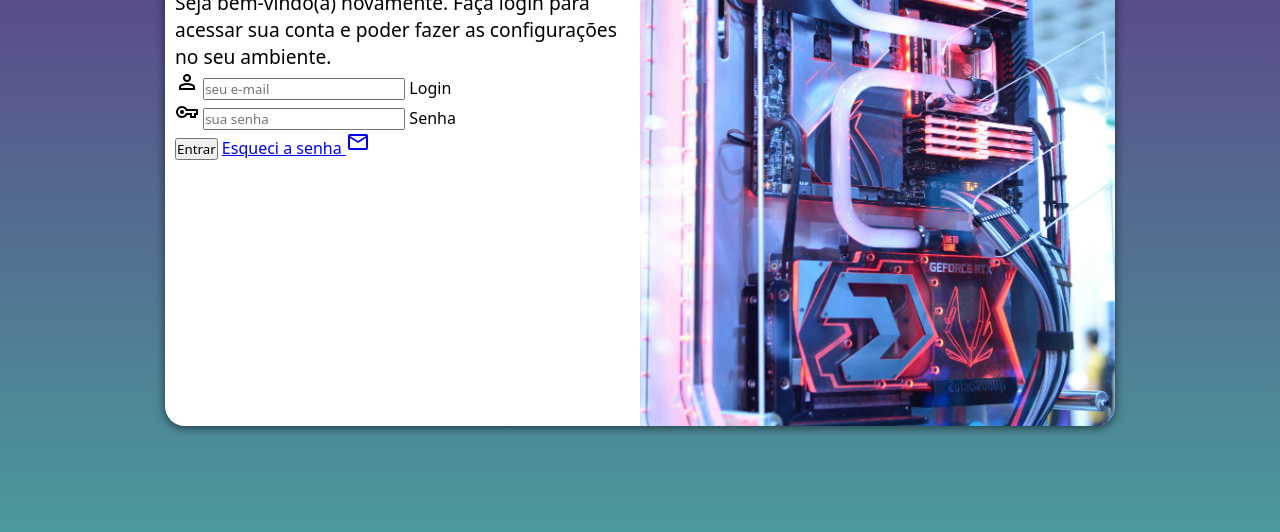
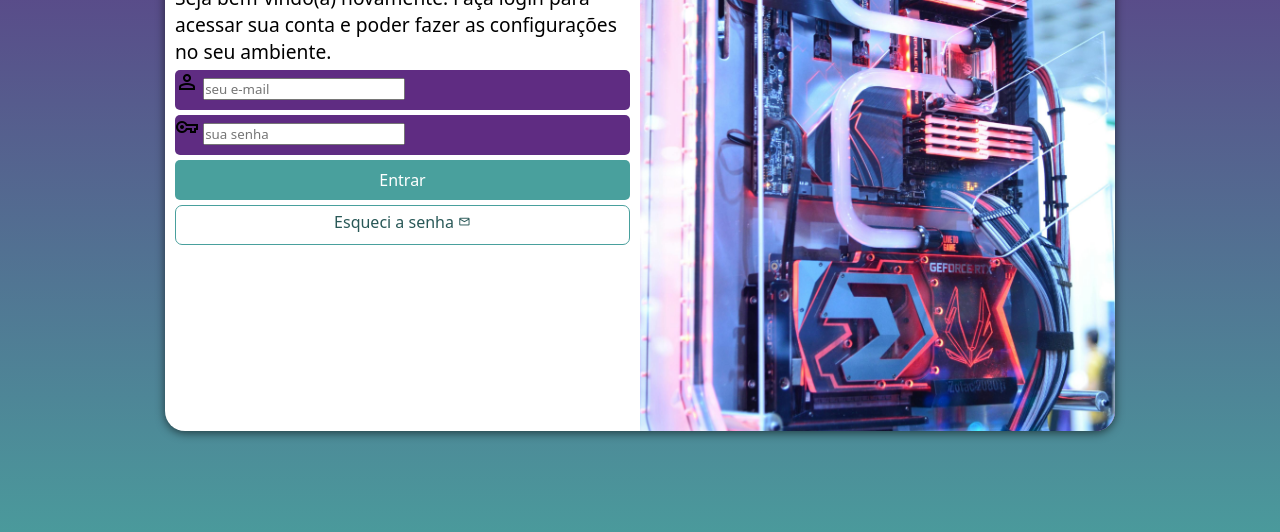
Before and after one commit to ErickJunior017/projeto-login, a plain HTML site: page index.html in a window 1280 px wide. Shown: the part 224-756 px from the top of the page. Drawn offline with nearby package versions, Linux system fonts and the light colour scheme.

Commit message:
formatação do form

```diff
--- a/estilos/style.css
+++ b/estilos/style.css
@@ -35,7 +35,7 @@ section#login{
 
     background-color: white;
     width: 250px;
-    height: 500px;
+    height: 510px;
     border-radius: 20px;
     box-shadow: 0px 2px 10px rgba(0, 0, 0, 0.575);
 
@@ -64,3 +64,55 @@ div#formulario h1{
 div#formulario p{
     font-size: 0.8em;
 }
+
+form > div.campo{
+    background-color: #5f2c82;
+    width: 100%;
+    height: 40px;
+    display: block;
+    border-radius: 5px;
+    margin: 5px 0px;
+}
+
+form label{
+    display: none;
+}
+
+form > input[type=submit]{
+    display: block;
+    font-size: 1em;
+    width: 100%;
+    height: 40px;
+    background-color: #49a09d;
+    color: white;
+    border: none;
+    border-radius: 5px;
+}
+
+form > input[type=submit]:hover{
+    background-color: #295857;
+    cursor: pointer;
+}
+
+form > a.botao{
+    display: block;
+    text-align: center;
+    font-size: 1em;
+    width: 100%;
+    height: 40px;
+    background-color: white;
+    border: 1px solid #49a09d;
+    border-radius: 7px;
+    text-decoration: none;
+    color: #295857;
+    padding-top: 5px;
+    margin-top: 5px;
+}
+
+form >a.botao:hover{
+    background-color: #63dad6;
+}
+
+form > a.botao > i {
+    font-size: 0.8em;
+}
--- a/index.html
+++ b/index.html
@@ -36,7 +36,7 @@
                     </div>
 
                     <input type="submit" value="Entrar">
-                    <a href="esqueci.html">
+                    <a href="esqueci.html" class="botao">
                         Esqueci a senha <i class="material-symbols-outlined">mail</i>
                     </a>
                 </form>
```
